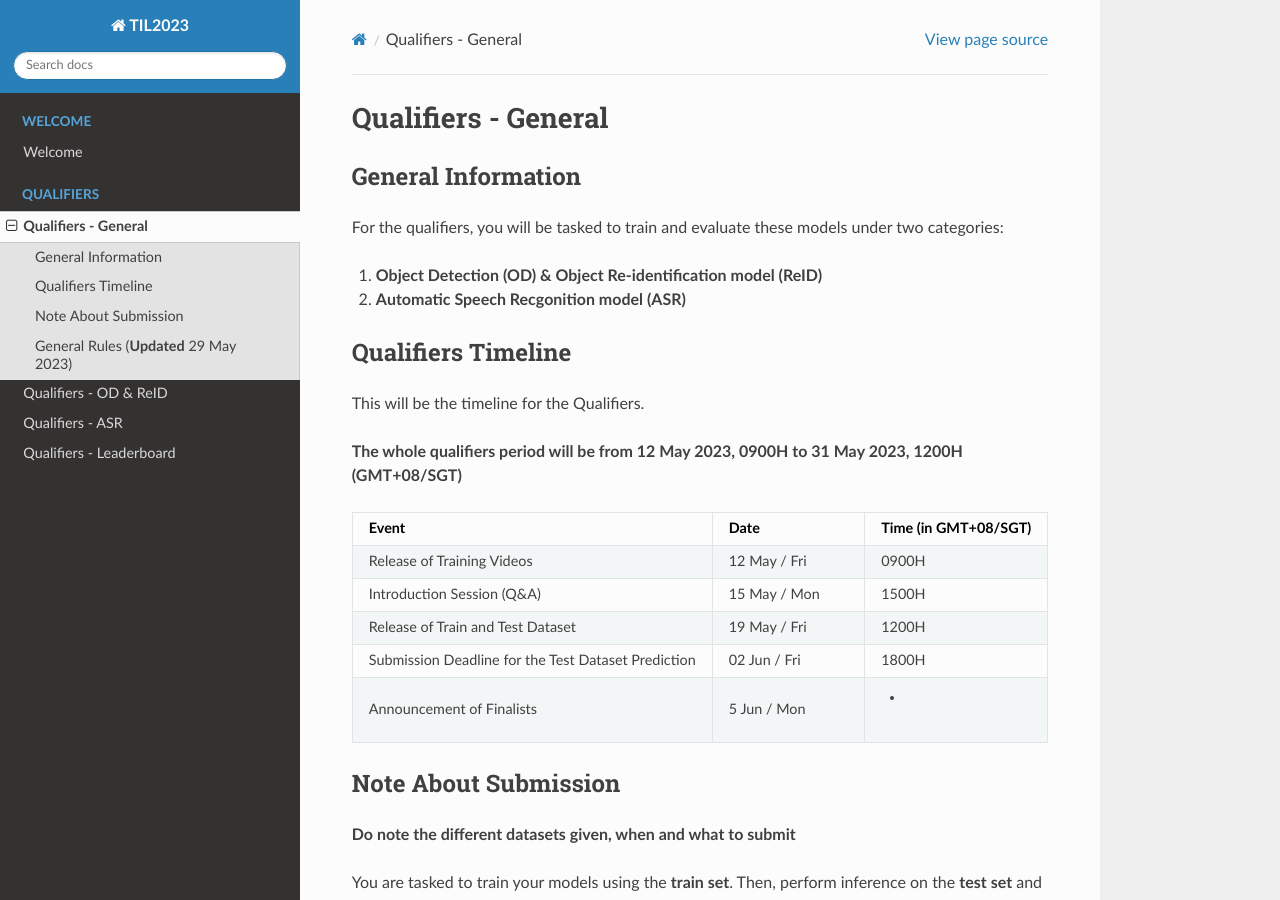
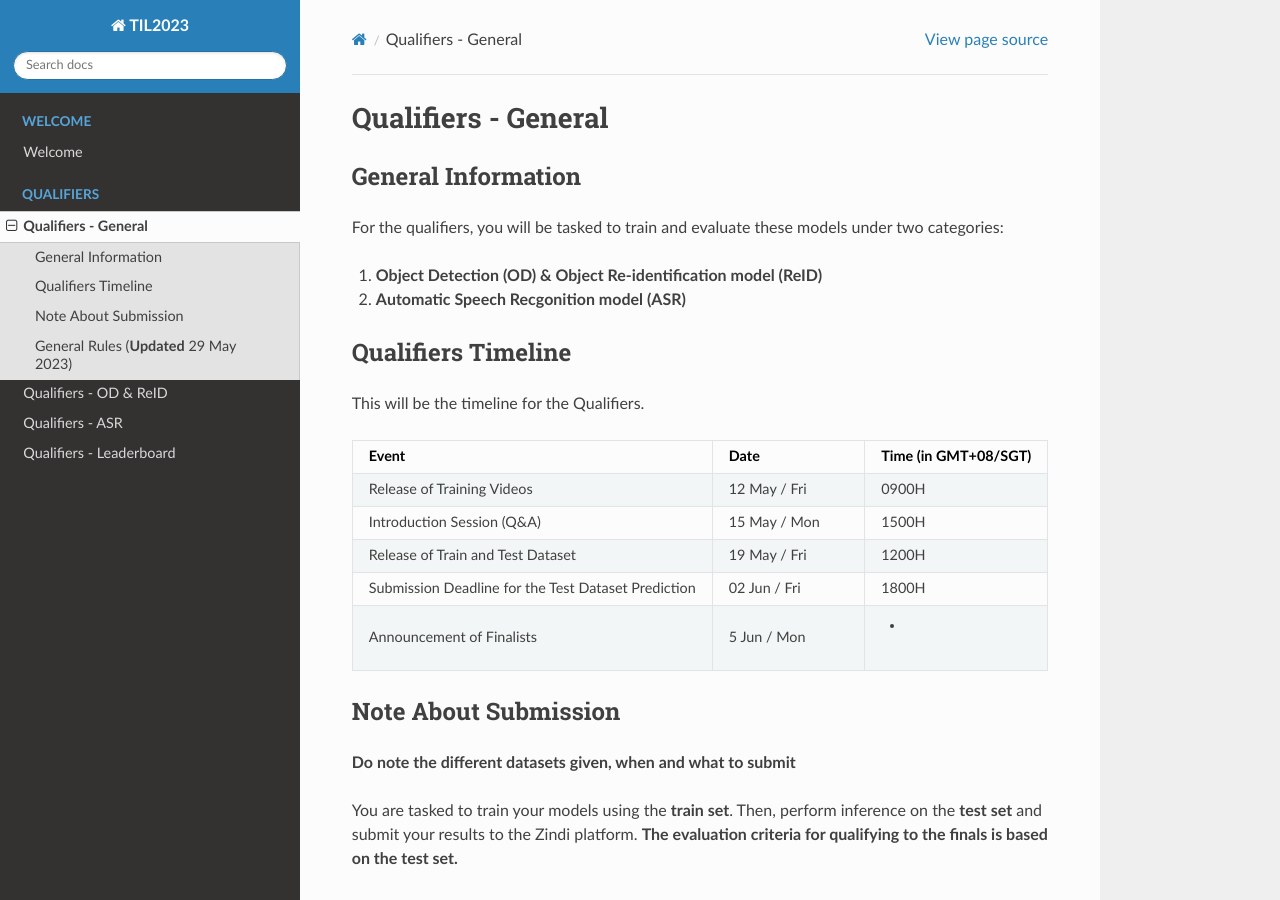
Before and after one commit to til-23/til-23-info-public, a Sphinx documentation site: the page built from source/qualifiers-intro.rst, in a window 1280 px wide and 900 px high. Built offline with Sphinx 7.4.7 and the Read the Docs theme 2.0.0, drawn with Linux system fonts in a browser that asks for light colours.

Commit message:
Remove outdated info.

```diff
--- a/source/qualifiers-intro.rst
+++ b/source/qualifiers-intro.rst
@@ -15,8 +15,6 @@ Qualifiers Timeline
 ####################
 
 This will be the timeline for the Qualifiers.
-
-**The whole qualifiers period will be from 12 May 2023, 0900H to 31 May 2023, 1200H (GMT+08/SGT)**
 
 .. list-table::
     :widths: 40 25 15
```
